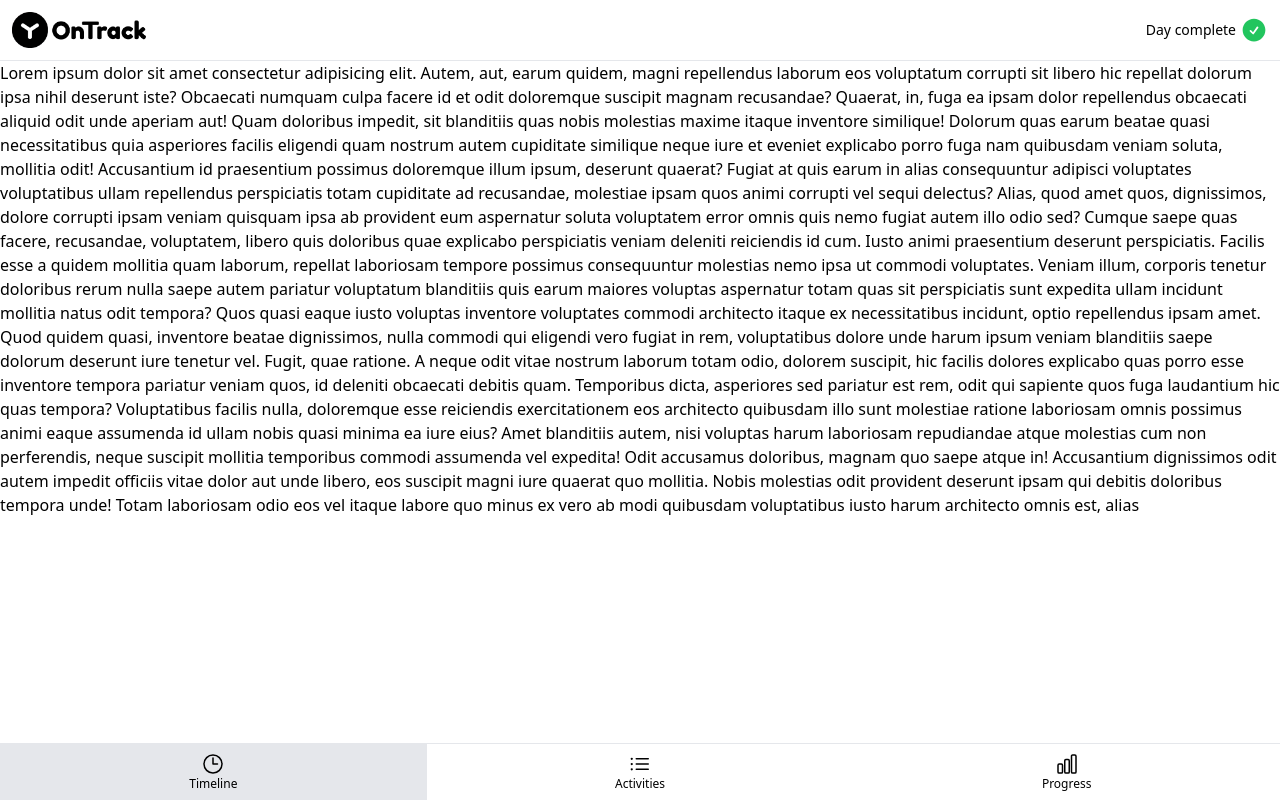
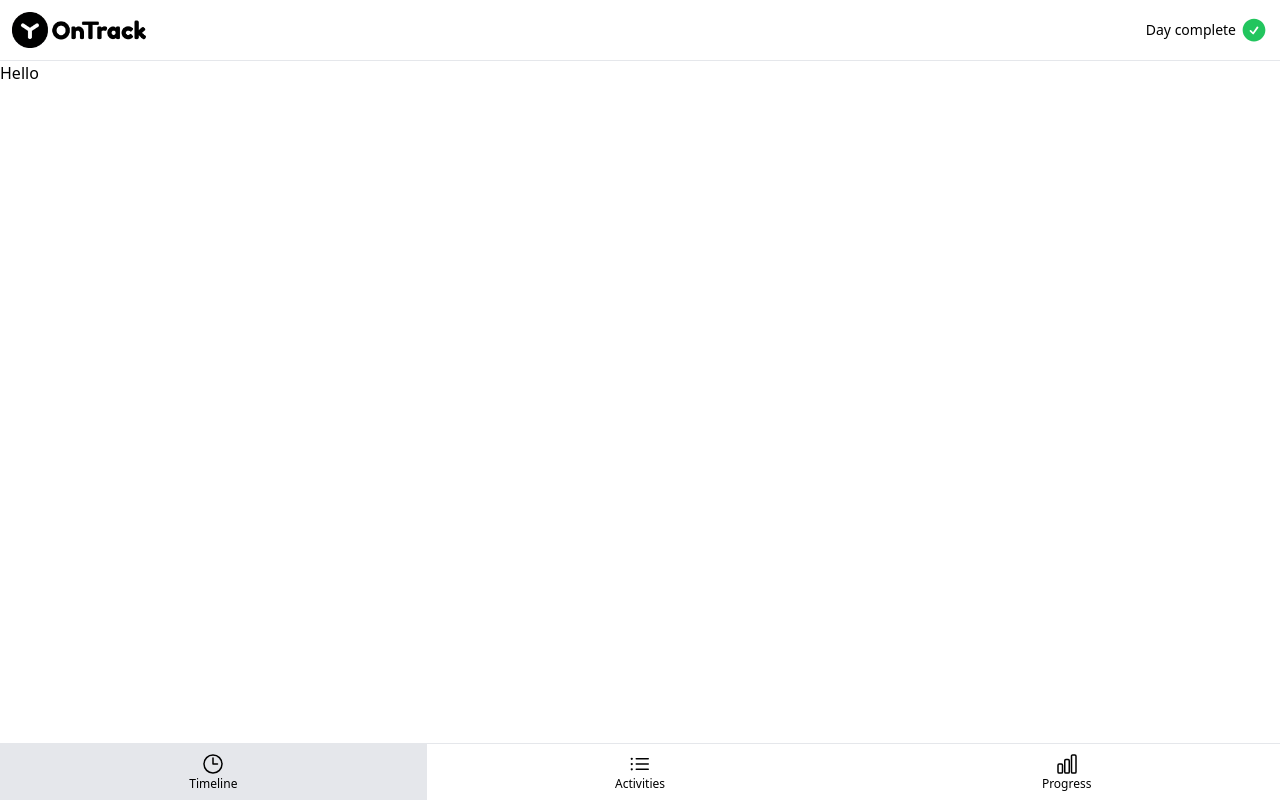
Before and after one commit to DenSLRR/ontrack, a Vue app: page /#timeline in a window 1280 px wide. Built offline with nearby package versions, Linux system fonts and the light colour scheme.

Commit message:
defien emit

```diff
--- a/src/App.vue
+++ b/src/App.vue
@@ -2,59 +2,40 @@
     <TheHeader />
 
     <main class="flex flex-grow flex-col">
-        Lorem ipsum dolor sit amet consectetur adipisicing elit. Autem, aut,
-        earum quidem, magni repellendus laborum eos voluptatum corrupti sit
-        libero hic repellat dolorum ipsa nihil deserunt iste? Obcaecati numquam
-        culpa facere id et odit doloremque suscipit magnam recusandae? Quaerat,
-        in, fuga ea ipsam dolor repellendus obcaecati aliquid odit unde aperiam
-        aut! Quam doloribus impedit, sit blanditiis quas nobis molestias maxime
-        itaque inventore similique! Dolorum quas earum beatae quasi
-        necessitatibus quia asperiores facilis eligendi quam nostrum autem
-        cupiditate similique neque iure et eveniet explicabo porro fuga nam
-        quibusdam veniam soluta, mollitia odit! Accusantium id praesentium
-        possimus doloremque illum ipsum, deserunt quaerat? Fugiat at quis earum
-        in alias consequuntur adipisci voluptates voluptatibus ullam repellendus
-        perspiciatis totam cupiditate ad recusandae, molestiae ipsam quos animi
-        corrupti vel sequi delectus? Alias, quod amet quos, dignissimos, dolore
-        corrupti ipsam veniam quisquam ipsa ab provident eum aspernatur soluta
-        voluptatem error omnis quis nemo fugiat autem illo odio sed? Cumque
-        saepe quas facere, recusandae, voluptatem, libero quis doloribus quae
-        explicabo perspiciatis veniam deleniti reiciendis id cum. Iusto animi
-        praesentium deserunt perspiciatis. Facilis esse a quidem mollitia quam
-        laborum, repellat laboriosam tempore possimus consequuntur molestias
-        nemo ipsa ut commodi voluptates. Veniam illum, corporis tenetur
-        doloribus rerum nulla saepe autem pariatur voluptatum blanditiis quis
-        earum maiores voluptas aspernatur totam quas sit perspiciatis sunt
-        expedita ullam incidunt mollitia natus odit tempora? Quos quasi eaque
-        iusto voluptas inventore voluptates commodi architecto itaque ex
-        necessitatibus incidunt, optio repellendus ipsam amet. Quod quidem
-        quasi, inventore beatae dignissimos, nulla commodi qui eligendi vero
-        fugiat in rem, voluptatibus dolore unde harum ipsum veniam blanditiis
-        saepe dolorum deserunt iure tenetur vel. Fugit, quae ratione. A neque
-        odit vitae nostrum laborum totam odio, dolorem suscipit, hic facilis
-        dolores explicabo quas porro esse inventore tempora pariatur veniam
-        quos, id deleniti obcaecati debitis quam. Temporibus dicta, asperiores
-        sed pariatur est rem, odit qui sapiente quos fuga laudantium hic quas
-        tempora? Voluptatibus facilis nulla, doloremque esse reiciendis
-        exercitationem eos architecto quibusdam illo sunt molestiae ratione
-        laboriosam omnis possimus animi eaque assumenda id ullam nobis quasi
-        minima ea iure eius? Amet blanditiis autem, nisi voluptas harum
-        laboriosam repudiandae atque molestias cum non perferendis, neque
-        suscipit mollitia temporibus commodi assumenda vel expedita! Odit
-        accusamus doloribus, magnam quo saepe atque in! Accusantium dignissimos
-        odit autem impedit officiis vitae dolor aut unde libero, eos suscipit
-        magni iure quaerat quo mollitia. Nobis molestias odit provident deserunt
-        ipsam qui debitis doloribus tempora unde! Totam laboriosam odio eos vel
-        itaque labore quo minus ex vero ab modi quibusdam voluptatibus iusto
-        harum architecto omnis est, alias
+        <TheTimeline v-show="currentPage === PAGE_TIMELINE" />
+        <TheActivities v-show="currentPage === PAGE_ACTIVITIES" />
+        <TheProgress v-show="currentPage === PAGE_PROGRESS" />
     </main>
 
-    <TheNav />
+    <TheNav :current-page="currentPage" @page-change="onPageChange" />
 </template>
 
 <script setup>
 import TheHeader from "./components/TheHeader.vue";
 import TheNav from "./components/TheNav.vue";
+import TheTimeline from "./pages/TheTimeline.vue";
+import TheActivities from "./pages/TheActivities.vue";
+import TheProgress from "./pages/TheProgress.vue";
+import { PAGE_TIMELINE, PAGE_ACTIVITIES, PAGE_PROGRESS } from "./constants.js";
+import { ref, reactive } from "vue";
+
+const currentPage = ref(normalizePageHash());
+
+function normalizePageHash() {
+    const hash = window.location.hash.slice(1);
+
+    if ([PAGE_TIMELINE, PAGE_ACTIVITIES, PAGE_PROGRESS].includes(hash)) {
+        return hash;
+    }
+
+    window.location.hash = PAGE_TIMELINE;
+
+    return PAGE_TIMELINE;
+}
+
+const onPageChange = (page) => {
+    currentPage.value = page;
+};
 </script>
 
 <style></style>
--- a/src/components/TheNav.vue
+++ b/src/components/TheNav.vue
@@ -8,7 +8,7 @@
                 :class="{
                     'bg-gray-200 pointer-events-none': page === currentPage,
                 }"
-                @click="currentPage = page"
+                @click="() => handleClick(page)"
             >
                 <component :is="icon" class="h-6 w-6" /> {{ page }}
             </NavItem>
@@ -23,15 +23,21 @@ import {
     ChartBarIcon,
 } from "@heroicons/vue/24/outline";
 import NavItem from "./NavItem.vue";
-import { ref } from "vue";
+import { PAGE_TIMELINE, PAGE_ACTIVITIES, PAGE_PROGRESS } from "../constants";
+
+const props = defineProps(["currentPage"]);
+
+const emits = defineEmits(["page-change"]);
 
 const navItems = {
-    timeline: ClockIcon,
-    activities: ListBulletIcon,
-    progress: ChartBarIcon,
+    [PAGE_TIMELINE]: ClockIcon,
+    [PAGE_ACTIVITIES]: ListBulletIcon,
+    [PAGE_PROGRESS]: ChartBarIcon,
 };
 
-const currentPage = ref("timeline");
+const handleClick = (page) => {
+    emits("page-change", page);
+};
 </script>
 
 <style scoped></style>
--- /dev/null
+++ b/src/constants.js
@@ -0,0 +1,3 @@
+export const PAGE_TIMELINE = "timeline";
+export const PAGE_ACTIVITIES = "activities";
+export const PAGE_PROGRESS = "progress";
--- /dev/null
+++ b/src/pages/TheActivities.vue
@@ -0,0 +1,7 @@
+<template>
+    <h1>Activities</h1>
+</template>
+
+<script setup></script>
+
+<style scoped></style>
--- /dev/null
+++ b/src/pages/TheProgress.vue
@@ -0,0 +1,7 @@
+<template>
+    <h1>Progress</h1>
+</template>
+
+<script setup></script>
+
+<style scoped></style>
--- /dev/null
+++ b/src/pages/TheTimeline.vue
@@ -0,0 +1,7 @@
+<template>
+    <h1>Hello</h1>
+</template>
+
+<script setup></script>
+
+<style scoped></style>
```
